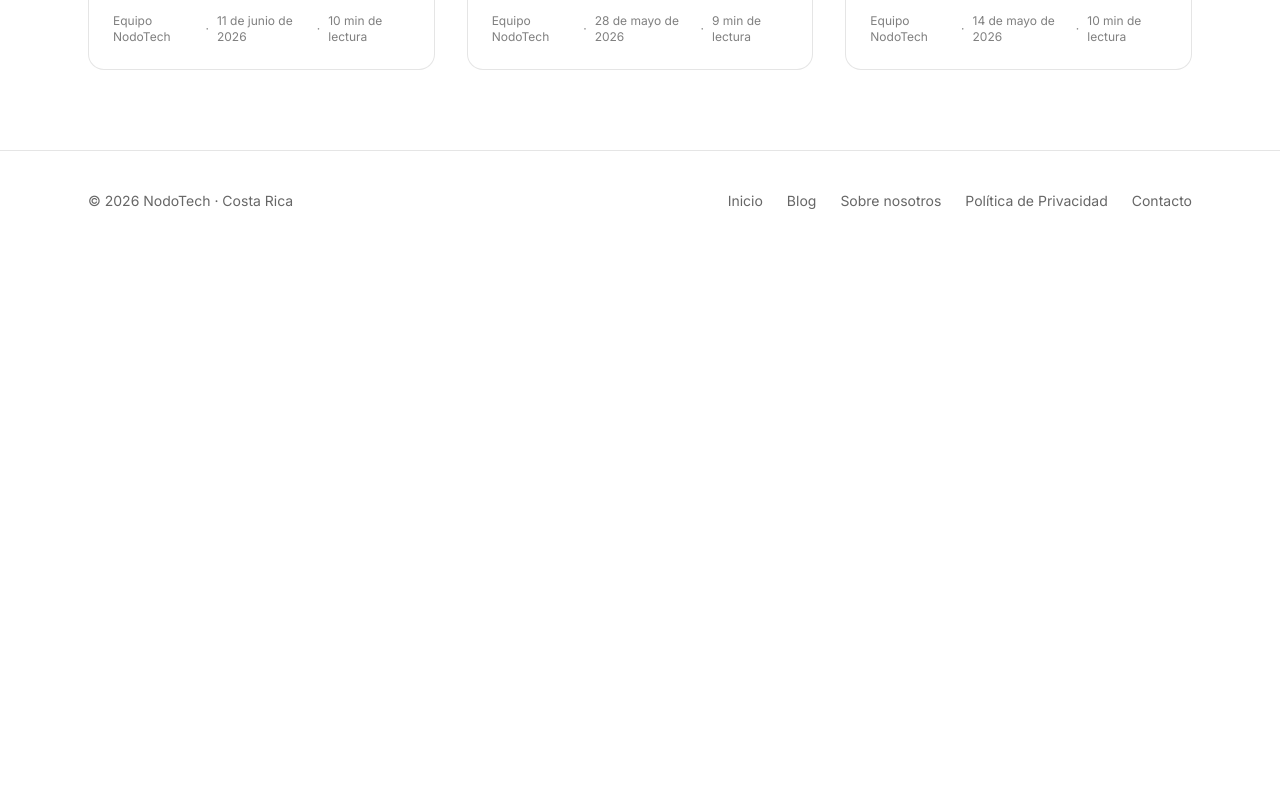
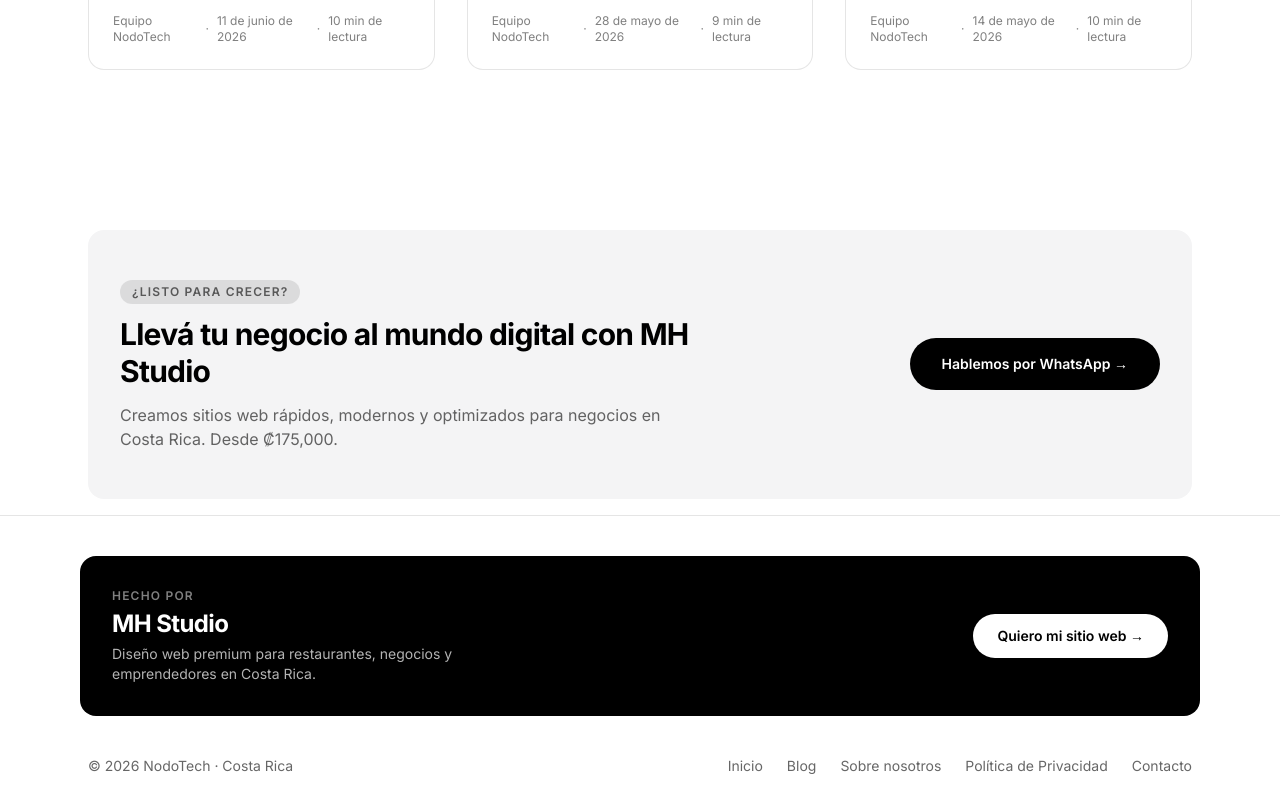
Before and after one commit to mhstudio-digital/nodotech, a Next.js app: page / in a window 1280 px wide. Shown: the part 1950-2750 px from the top of the page. Before the commit the page ends 2201 px from the top, so only its background shows below. Built offline with nearby package versions, Linux system fonts and the light colour scheme; a web font is replaced by a local one.

Commit message:
feat: add MH Studio CTA to footer and home page

```diff
--- a/app/page.tsx
+++ b/app/page.tsx
@@ -69,6 +69,31 @@ export default function HomePage() {
           ))}
         </div>
       </section>
+
+      {/* CTA MH Studio */}
+      <section className="mt-20 mb-4">
+        <div className="rounded-2xl bg-[#f4f4f5] px-8 py-12 flex flex-col md:flex-row items-center justify-between gap-8">
+          <div className="max-w-xl">
+            <span className="inline-block rounded-full bg-black/10 px-3 py-1 text-xs font-semibold uppercase tracking-widest text-black/60 mb-3">
+              ¿Listo para crecer?
+            </span>
+            <h2 className="text-3xl font-bold tracking-tight text-black leading-tight">
+              Llevá tu negocio al mundo digital con MH Studio
+            </h2>
+            <p className="mt-3 text-black/60 text-base">
+              Creamos sitios web rápidos, modernos y optimizados para negocios en Costa Rica. Desde ₡175,000.
+            </p>
+          </div>
+          <a
+            href="https://wa.me/50683674466?text=Hola,%20vi%20NodoTech%20y%20me%20interesa%20una%20web%20para%20mi%20negocio"
+            target="_blank"
+            rel="noopener noreferrer"
+            className="shrink-0 rounded-full bg-black px-8 py-4 text-sm font-semibold text-white transition-colors hover:bg-black/80"
+          >
+            Hablemos por WhatsApp →
+          </a>
+        </div>
+      </section>
     </div>
   );
 }
--- a/components/Footer.tsx
+++ b/components/Footer.tsx
@@ -3,24 +3,36 @@ import Link from "next/link";
 export default function Footer() {
   return (
     <footer className="border-t border-black/10 bg-white">
-      <div className="mx-auto flex max-w-6xl flex-col items-center gap-4 px-4 py-10 text-sm text-black/60 sm:flex-row sm:justify-between sm:px-6">
+      {/* Banner MH Studio */}
+      <div className="mx-auto max-w-6xl px-4 py-10">
+        <div className="rounded-2xl bg-black px-8 py-8 flex flex-col md:flex-row items-center justify-between gap-6">
+          <div>
+            <p className="text-xs font-semibold uppercase tracking-widest text-white/50 mb-1">Hecho por</p>
+            <h3 className="text-white text-2xl font-bold tracking-tight">MH Studio</h3>
+            <p className="text-white/70 text-sm mt-1 max-w-sm">
+              Diseño web premium para restaurantes, negocios y emprendedores en Costa Rica.
+            </p>
+          </div>
+          <a
+            href="https://wa.me/50683674466?text=Hola,%20vi%20NodoTech%20y%20me%20interesa%20una%20web%20para%20mi%20negocio"
+            target="_blank"
+            rel="noopener noreferrer"
+            className="shrink-0 rounded-full bg-white px-6 py-3 text-sm font-semibold text-black transition-colors hover:bg-white/90"
+          >
+            Quiero mi sitio web →
+          </a>
+        </div>
+      </div>
+
+      {/* Links de pie */}
+      <div className="mx-auto max-w-6xl flex items-center text-sm text-black/60 sm:flex-row sm:justify-between sm:px-6 px-4 pb-6 gap-4 flex-col">
         <p>© 2026 NodoTech · Costa Rica</p>
         <nav className="flex items-center gap-6">
-          <Link href="/" className="transition-colors hover:text-[#2563EB]">
-            Inicio
-          </Link>
-          <Link href="/blog" className="transition-colors hover:text-[#2563EB]">
-            Blog
-          </Link>
-          <Link href="/sobre-nosotros" className="transition-colors hover:text-[#2563EB]">
-            Sobre nosotros
-          </Link>
-          <Link href="/privacidad" className="transition-colors hover:text-[#2563EB]">
-            Política de Privacidad
-          </Link>
-          <Link href="/contacto" className="transition-colors hover:text-[#2563EB]">
-            Contacto
-          </Link>
+          <Link href="/" className="transition-colors hover:text-[#2563a8]">Inicio</Link>
+          <Link href="/blog" className="transition-colors hover:text-[#2563a8]">Blog</Link>
+          <Link href="/sobre-nosotros" className="transition-colors hover:text-[#2563a8]">Sobre nosotros</Link>
+          <Link href="/privacidad" className="transition-colors hover:text-[#2563a8]">Política de Privacidad</Link>
+          <Link href="/contacto" className="transition-colors hover:text-[#2563a8]">Contacto</Link>
         </nav>
       </div>
     </footer>
```
